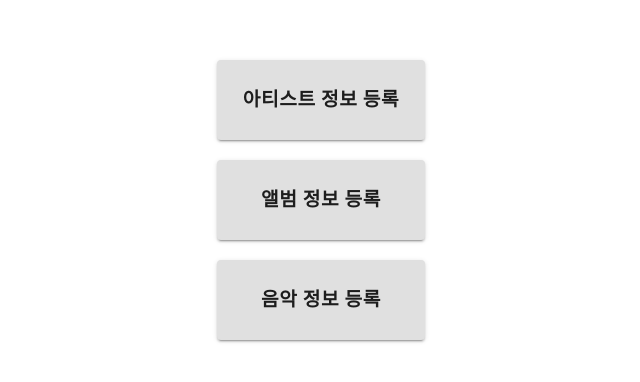
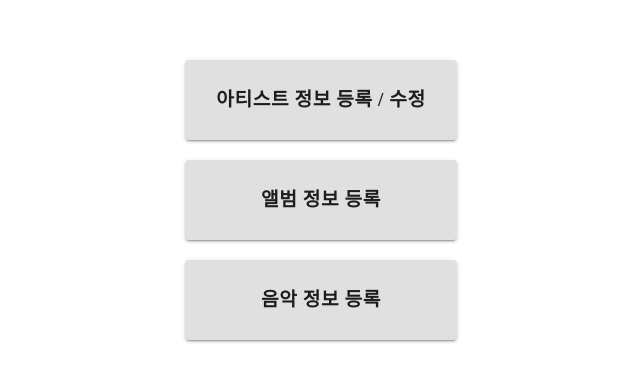
Before and after one commit to StolenMoments/wing-admin, a React (Create React App) app: page / in a window 1280 px wide. Shown: the part 148-530 px from the top of the page, without its empty margins (319-959 px from the left). Built offline with nearby package versions, Linux system fonts and the light colour scheme.

Commit message:
등록 -> 등록 / 수정 (텍스트 수정)

```diff
--- a/src/components/Admin/AdminMain.js
+++ b/src/components/Admin/AdminMain.js
@@ -14,7 +14,7 @@ const StyledDiv = styled.div`
     font-family: "NanumSquare",serif;
     font-weight: bold;
     font-size: 1.2rem;
-    width: 13rem;
+    width: 17rem;
     height: 5rem;
   }
 
@@ -39,7 +39,7 @@ const AdminMain = () => {
         <StyledDiv>
             <Link className="artist" to={"/artistRegister"}>
                 <Button variant="contained">
-                    아티스트 정보 등록
+                    아티스트 정보 등록 / 수정
                 </Button>
             </Link>
             <Link className="album" to={"/albumRegister"}>
--- a/src/components/Admin/ArtistRegister/ArtistRegisterTemplate.js
+++ b/src/components/Admin/ArtistRegister/ArtistRegisterTemplate.js
@@ -22,7 +22,7 @@ const ArtistRegisterTemplate = ({children}) => {
         <TemplateBlock>
             <TemplateTitle>
                 <hr />
-                아티스트 정보 등록
+                아티스트 정보 등록 / 수정
                 <hr />
             </TemplateTitle>
             {children}
```
